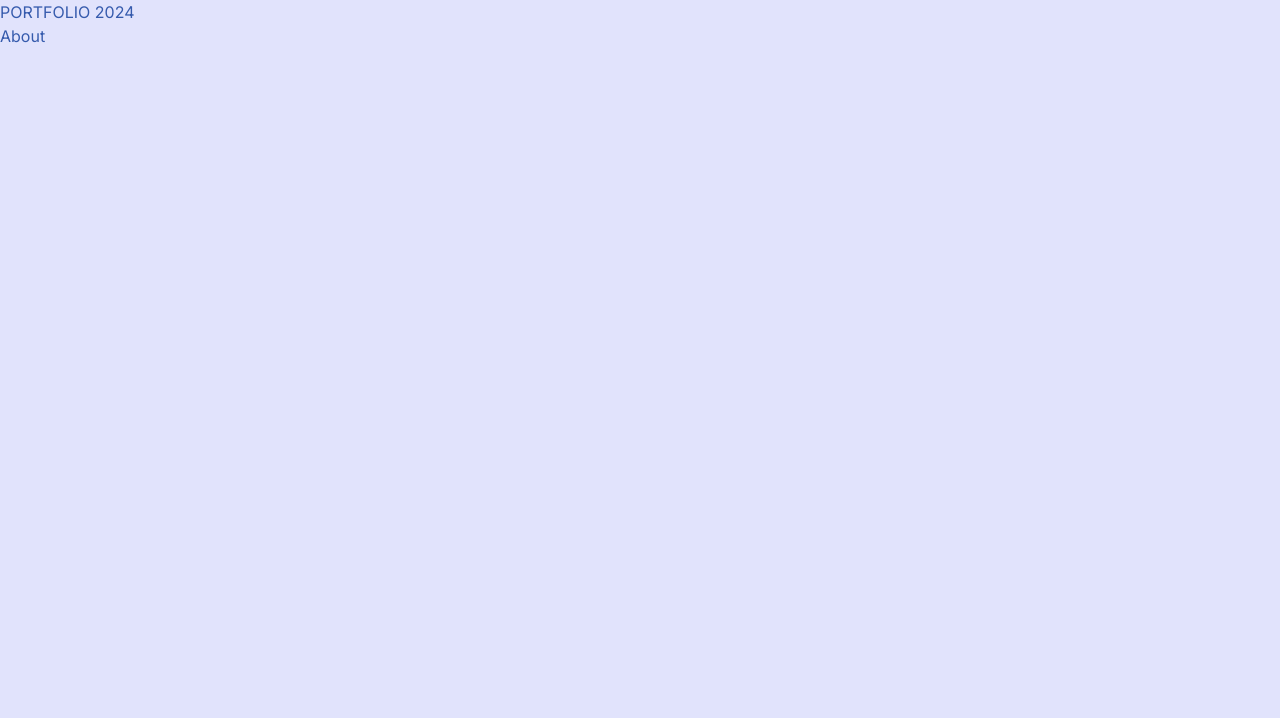
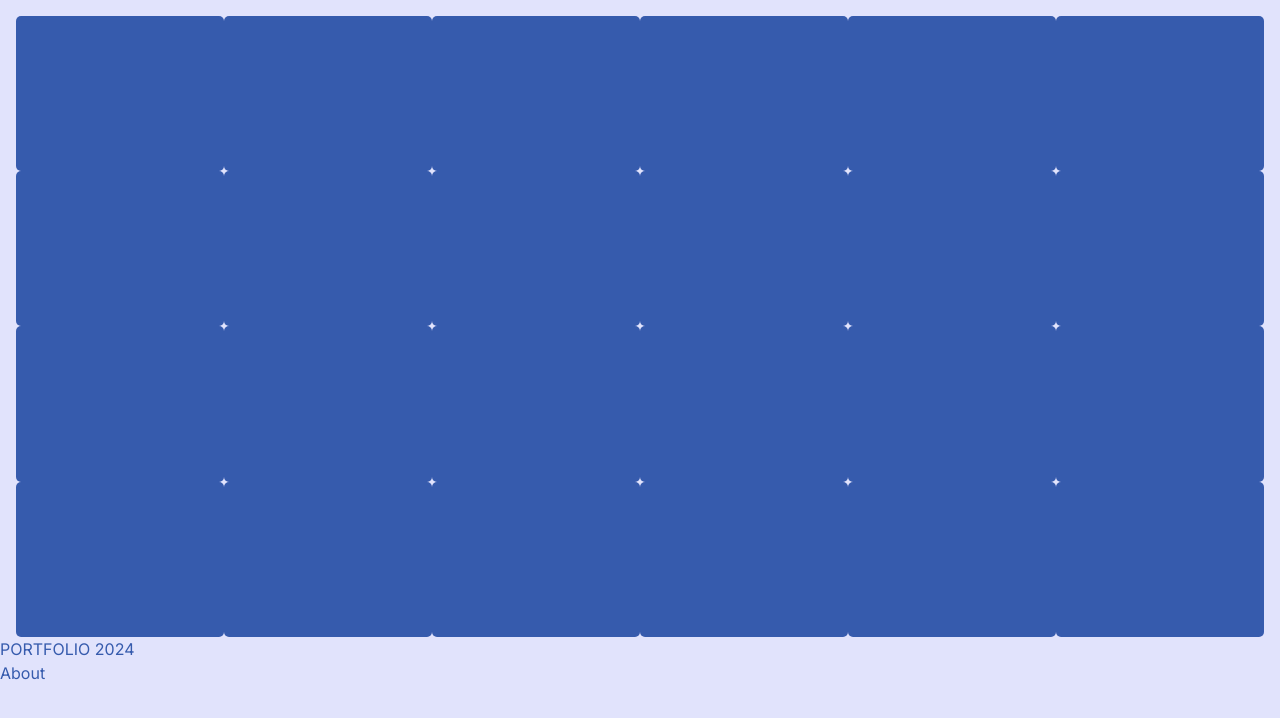
Before and after one commit to Adnans-Design-Niche/Portfolio, a Next.js app in the folder base-code/: page /about in a window 1280 px wide. Shown: the top 718 px of the page. Built offline with nearby package versions, Linux system fonts and the light colour scheme.

Commit message:
grid lines are drawn
Co-authored-by: Adnan Siddiqui <adn.memos@gmail.com>

```diff
--- a/base-code/src/app/globals.css
+++ b/base-code/src/app/globals.css
@@ -7,7 +7,7 @@
   --foreground: #365bad;
   width: 100%;
   height: 100%;
-  overflow: hidden;
+  /* overflow: hidden; */
 }
 
 @media (prefers-color-scheme: dark) {
--- a/base-code/src/components/grid.jsx
+++ b/base-code/src/components/grid.jsx
@@ -1,45 +1,198 @@
-// components/Grid.js
-export default function Grid() {
-  const gridItems = Array.from({ length: 24 });
+// // components/Grid.js
+// export default function Grid({ dynamicContent = [] }) {
+//   const gridItems = Array.from({ length: 24 });
 
+//   return (
+//     <div className="flex flex-col h-screen">
+//       {/* Grid without bottom spacing */}
+//       <div className="grid grid-cols-6 grid-rows-4 w-full h-[92%] bg-blue-365BAD pt-4 pl-4 pr-4 gap-0">
+//         {gridItems.map((_, index) => (
+//           <div
+//             key={index}
+//             className="relative flex items-center justify-center bg-[#365BAD] text-white"
+//           >
+//             {/* Custom shorter border effect */}
+//             <>
+//               {/* Top border for cells 1 to 6 */}
+//               {index >= 0 && index <= 5 && (
+//                 <div className="absolute top-0 left-[5%] w-[90%] h-1 border-t-[2px] border-[#9AB2E5]"></div>
+//               )}
+//               {/* Bottom border for cells 19 to 24 */}
+//               {index >= 18 && index <= 23 && (
+//                 <div className="absolute bottom-0 left-[5%] w-[90%] h-5 border-b-[2px]  border-[#9AB2E5]"></div>
+//               )}
+//               {/* Left border for cells 1, 7, 13, 19 */}
+//               {[0, 6, 12, 18].includes(index) && (
+//                 <div className="absolute top-[5%] left-0 h-[90%] w-1 border-l-[2px]  border-[#9AB2E5]"></div>
+//               )}
+//               {/* Right border for cells 6, 12, 18, 24 */}
+//               {[5, 11, 17, 23].includes(index) && (
+//                 <div className="absolute top-[5%] right-0 h-[90%] w-1 border-r-[2px]  border-[#9AB2E5]"></div>
+//               )}
+//             </>
+//             <>
+//               <div className="absolute top-0 left-[5%] w-[90%] h-1 border-t border-[#9AB2E5]"></div>
+//               <div className="absolute top-[5%] left-0 h-[90%] w-1 border-l border-[#9AB2E5]"></div>
+//               <div className="absolute bottom-0 left-[5%] w-[90%] h-1 border-b border-[#9AB2E5]"></div>
+//               <div className="absolute top-[5%] right-0 h-[90%] w-1 border-r border-[#9AB2E5]"></div>
+//             </>
+//             {dynamicContent.find((item) => item.index === index)?.content && (
+//               <div className="z-10 text-sm font-bold text-center">
+//                 {dynamicContent.find((item) => item.index === index)?.content}
+//               </div>
+//             )}
+//           </div>
+//         ))}
+//       </div>
+//       <div className="pl-6 pt-4">PORTFOLIO 2024</div>
+//     </div>
+//   );
+// }
+
+import React from "react";
+
+const Grid = () => {
   return (
-    <div className="flex flex-col h-screen">
-      {/* Grid without bottom spacing */}
-      <div className="grid grid-cols-6 grid-rows-4 w-full h-[92%] bg-blue-365BAD pt-4 pl-4 pr-4 gap-0">
-        {gridItems.map((_, index) => (
+    <>
       <div
-            key={index}
-            className="relative flex items-center justify-center bg-[#365BAD] text-white"
+        style={{
+          display: "flex",
+          flexWrap: "wrap",
+          // gap: "10px",
+          padding: "1rem",
+          paddingBottom: "0rem",
+        }}
       >
-            {/* Custom shorter border effect */}
-            <>
-              {/* Top border for cells 1 to 6 */}
-              {index >= 0 && index <= 5 && (
-                <div className="absolute top-0 left-[5%] w-[90%] h-1 border-t-[2px] border-[#9AB2E5]"></div>
-              )}
-              {/* Bottom border for cells 19 to 24 */}
-              {index >= 18 && index <= 23 && (
-                <div className="absolute bottom-0 left-[5%] w-[90%] h-5 border-b-[2px]  border-[#9AB2E5]"></div>
-              )}
-              {/* Left border for cells 1, 7, 13, 19 */}
-              {[0, 6, 12, 18].includes(index) && (
-                <div className="absolute top-[5%] left-0 h-[90%] w-1 border-l-[2px]  border-[#9AB2E5]"></div>
-              )}
-              {/* Right border for cells 6, 12, 18, 24 */}
-              {[5, 11, 17, 23].includes(index) && (
-                <div className="absolute top-[5%] right-0 h-[90%] w-1 border-r-[2px]  border-[#9AB2E5]"></div>
-              )}
+        <div className="container1" style={containerStyle}>
+          <BorderTop />
+          <BorderLeft />
+          <BorderElements />
+        </div>
+        <div className="container2" style={containerStyle}>
+          <BorderTop />
+          <BorderElements />
+        </div>
+        <div className="container3" style={containerStyle}>
+          <BorderTop />
+          <BorderElements />
+        </div>
+        <div className="container4" style={containerStyle}>
+          <BorderTop />
+          <BorderElements />
+        </div>
+        <div className="container5" style={containerStyle}>
+          <BorderTop />
+          <BorderElements />
+        </div>
+        <div className="container6" style={containerStyle}>
+          <BorderTop />
+          <BorderRight />
+          <BorderElements />
+        </div>
+        <div className="container7" style={containerStyle}>
+          <BorderLeft />
+          <BorderElements />
+        </div>
+        <div className="container8" style={containerStyle}>
+          <BorderElements />
+        </div>
+        <div className="container9" style={containerStyle}>
+          <BorderElements />
+        </div>
+        <div className="container10" style={containerStyle}>
+          <BorderElements />
+        </div>
+        <div className="container11" style={containerStyle}>
+          <BorderElements />
+        </div>
+        <div className="container12" style={containerStyle}>
+          <BorderRight />
+          <BorderElements />
+        </div>
+        <div className="container13" style={containerStyle}>
+          <BorderLeft />
+          <BorderElements />
+        </div>
+        <div className="container14" style={containerStyle}>
+          <BorderElements />
+        </div>
+        <div className="container15" style={containerStyle}>
+          <BorderElements />
+        </div>
+        <div className="container16" style={containerStyle}>
+          <BorderElements />
+        </div>
+        <div className="container17" style={containerStyle}>
+          <BorderElements />
+        </div>
+        <div className="container18" style={containerStyle}>
+          <BorderRight />
+          <BorderElements />
+        </div>
+        <div className="container19" style={containerStyle}>
+          <BorderBottom />
+          <BorderLeft />
+          <BorderElements />
+        </div>
+        <div className="container20" style={containerStyle}>
+          <BorderBottom />
+          <BorderElements />
+        </div>
+        <div className="container21" style={containerStyle}>
+          <BorderBottom />
+          <BorderElements />
+        </div>
+        <div className="container22" style={containerStyle}>
+          <BorderBottom />
+          <BorderElements />
+        </div>
+        <div className="container23" style={containerStyle}>
+          <BorderBottom />
+          <BorderElements />
+        </div>
+        <div className="container24" style={containerStyle}>
+          <BorderRight />
+          <BorderBottom />
+          <BorderElements />
+        </div>
+      </div>
+      <div className="pl-6 pt-4">PORTFOLIO 2024</div>
     </>
+  );
+};
+
+const BorderElements = () => (
   <>
     <div className="absolute top-0 left-[5%] w-[90%] h-1 border-t border-[#9AB2E5]"></div>
     <div className="absolute top-[5%] left-0 h-[90%] w-1 border-l border-[#9AB2E5]"></div>
     <div className="absolute bottom-0 left-[5%] w-[90%] h-1 border-b border-[#9AB2E5]"></div>
     <div className="absolute top-[5%] right-0 h-[90%] w-1 border-r border-[#9AB2E5]"></div>
   </>
-          </div>
-        ))}
-      </div>
-      <div className="pl-6 pt-4">PORTFOLIO 2024</div>
-    </div>
 );
-}
+const BorderLeft = () => (
+  <div className="absolute top-[5%] left-0 h-[90%] w-1 border-l-[2px]  border-[#9AB2E5]"></div>
+);
+const BorderRight = () => (
+  <div className="absolute top-[5%] right-0 h-[90%] w-1 border-r-[2px]  border-[#9AB2E5]"></div>
+);
+const BorderTop = () => (
+  <div className="absolute top-0 left-[5%] w-[90%] h-1 border-t-[2px] border-[#9AB2E5]"></div>
+);
+const BorderBottom = () => (
+  <div className="absolute bottom-0 left-[5%] w-[90%] h-5 border-b-[2px]  border-[#9AB2E5]"></div>
+);
+
+const containerStyle = {
+  flex: "1 0 calc(16.66% - 10px)", // 1/6th of the row with spacing
+  height: "9.7rem",
+  position: "relative",
+  backgroundColor: "#365BAD",
+  display: "flex",
+  alignItems: "center",
+  justifyContent: "center",
+  borderRadius: "5px",
+  textAlign: "center",
+  overflow: "hidden",
+};
+
+export default Grid;
```
Also changed, not shown: base-code/src/app/about/page.jsx (+4 -6 lines), base-code/src/app/page.jsx (+1 -22 lines). Lines whose indentation alone changed are shown as unchanged.
